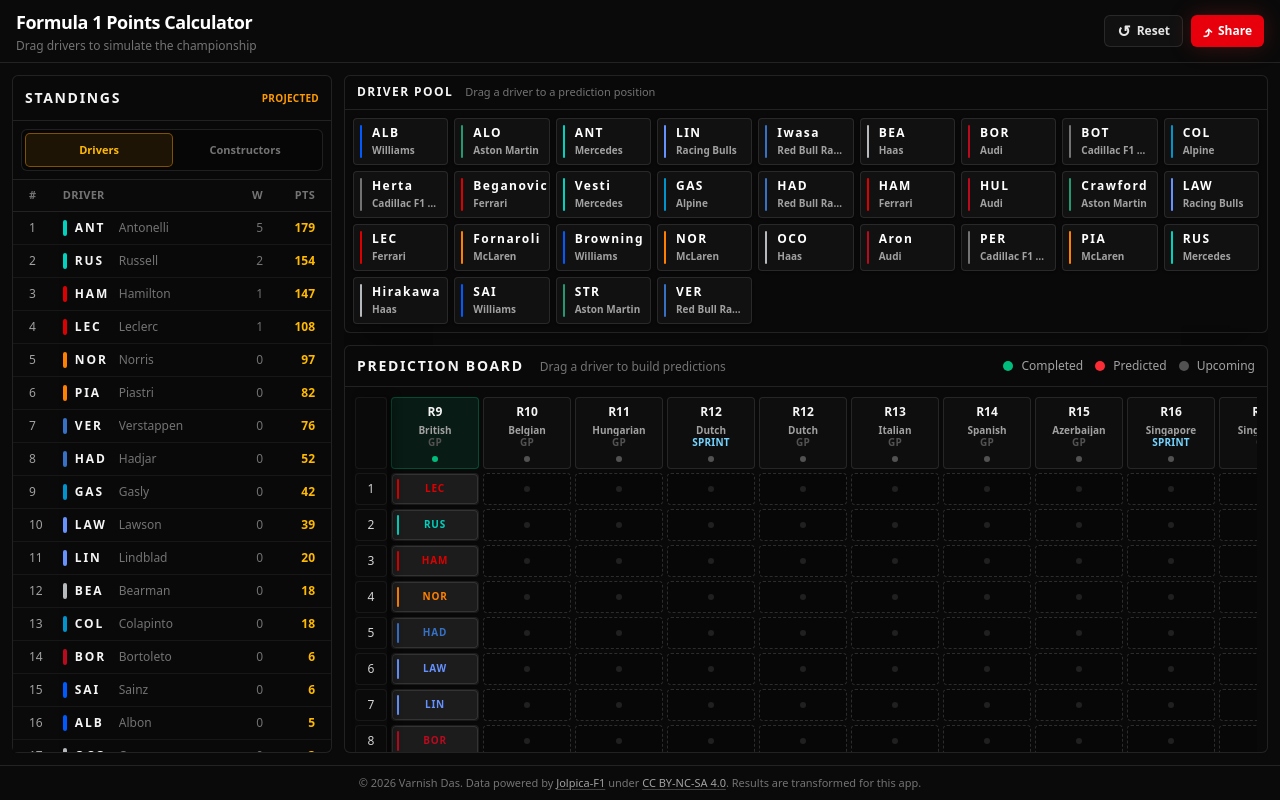
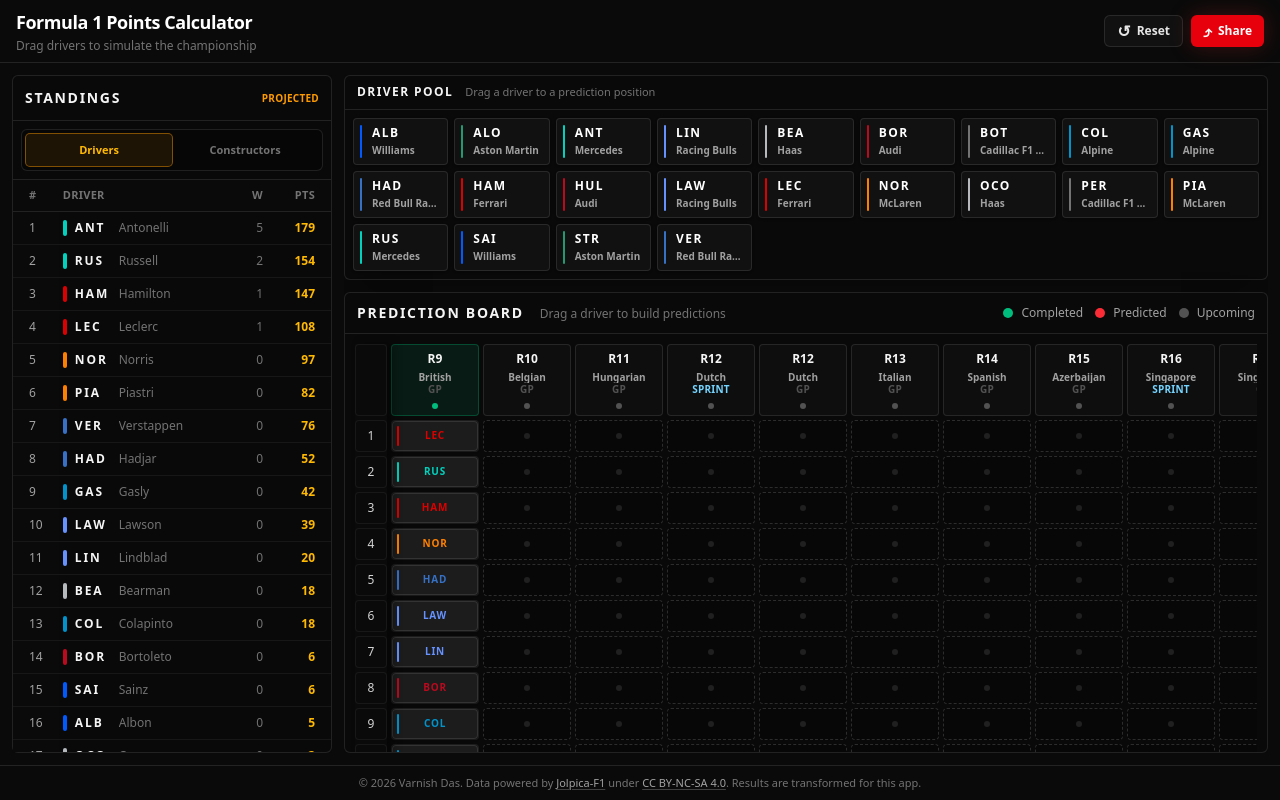
Before and after one commit to VarnishDas/f1-points-calculator, a React (Vite) app: page / in a window 1280 px wide. Built offline with nearby package versions, Linux system fonts and the light colour scheme.

Commit message:
exclude practice-only drivers

```diff
--- a/scripts/update-data.ts
+++ b/scripts/update-data.ts
@@ -35,11 +35,6 @@
 
 type SourceDriverStanding = {
   Driver: SourceDriver;
-  Constructors: SourceConstructor[];
-};
-
-type SourceDriverConstructors = {
-  driverId: string;
   Constructors: SourceConstructor[];
 };
 
@@ -102,7 +97,6 @@
   drivers: SourceDriver[];
   constructors: SourceConstructor[];
   driverStandings: SourceDriverStanding[];
-  driverConstructorHistory: SourceDriverConstructors[];
 };
 
 const ROOT_DIR = path.resolve(path.dirname(fileURLToPath(import.meta.url)), "..");
@@ -278,16 +272,6 @@
 ): Map<string, string> {
   const teamByDriver = new Map<string, string>();
 
-  for (const history of source.driverConstructorHistory) {
-    const latestConstructor = history.Constructors.at(-1);
-    if (latestConstructor) {
-      teamByDriver.set(
-        resolveDriverId(history.driverId),
-        resolveTeamId(latestConstructor.constructorId),
-      );
-    }
-  }
-
   for (const standing of source.driverStandings) {
     const latestConstructor = standing.Constructors.at(-1);
     if (latestConstructor) {
@@ -326,7 +310,6 @@
   const existingById = new Map(existing.teams.map((team) => [team.id, team]));
   const constructors = [
     ...source.constructors,
-    ...source.driverConstructorHistory.flatMap((history) => history.Constructors),
     ...source.driverStandings.flatMap((standing) => standing.Constructors),
     ...collectConstructorsFromResults(source.grandPrixResults),
     ...collectConstructorsFromResults(source.sprintResults),
@@ -371,11 +354,22 @@
     ...collectDriversFromResults(source.grandPrixResults),
     ...collectDriversFromResults(source.sprintResults),
   ]) {
-    sourceDriverById.set(resolveDriverId(sourceDriver.driverId), sourceDriver);
+    const id = resolveDriverId(sourceDriver.driverId);
+    const previous = sourceDriverById.get(id);
+    sourceDriverById.set(id, {
+      ...previous,
+      ...sourceDriver,
+      permanentNumber:
+        sourceDriver.permanentNumber ?? previous?.permanentNumber,
+      code: sourceDriver.code?.trim() || previous?.code,
+      nationality: sourceDriver.nationality ?? previous?.nationality,
+    });
   }
 
   const requiredDriverIds = new Set([
-    ...sourceDriverById.keys(),
+    ...source.driverStandings.map((standing) =>
+      resolveDriverId(standing.Driver.driverId),
+    ),
     ...racedDriverIds,
   ]);
 
@@ -675,22 +669,6 @@
   const seasonDrivers = drivers.MRData?.DriverTable?.Drivers ?? [];
   const driverStandings =
     standings.MRData?.StandingsTable?.StandingsLists?.at(-1)?.DriverStandings ?? [];
-  const standingDriverIds = new Set(
-    driverStandings.map((standing) => standing.Driver.driverId),
-  );
-
-  const driverConstructorHistory: SourceDriverConstructors[] = [];
-  for (const driver of seasonDrivers) {
-    if (standingDriverIds.has(driver.driverId)) continue;
-    const response = await fetchJson(
-      `${DATA_SOURCE_BASE_URL}/${season}/drivers/${driver.driverId}/constructors.json?limit=1000`,
-    );
-    driverConstructorHistory.push({
-      driverId: driver.driverId,
-      Constructors: response.MRData?.ConstructorTable?.Constructors ?? [],
-    });
-    await sleep(100);
-  }
 
   const grandPrixResults: JolpicaResponse[] = [];
   const sprintResults: JolpicaResponse[] = [];
@@ -714,7 +692,6 @@
     drivers: seasonDrivers,
     constructors: constructors.MRData?.ConstructorTable?.Constructors ?? [],
     driverStandings,
-    driverConstructorHistory,
   };
 }
 
--- a/src/data/drivers.json
+++ b/src/data/drivers.json
@@ -40,16 +40,6 @@
     "country": "British"
   },
   {
-    "id": "ayumu-iwasa",
-    "sourceId": "ayumu_iwasa",
-    "number": null,
-    "code": "Iwasa",
-    "firstName": "Ayumu",
-    "lastName": "Iwasa",
-    "teamId": "red-bull",
-    "country": "Unknown"
-  },
-  {
     "id": "bearman",
     "sourceId": "bearman",
     "number": 87,
@@ -88,36 +78,6 @@
     "lastName": "Colapinto",
     "teamId": "alpine",
     "country": "Argentine"
-  },
-  {
-    "id": "colton-herta",
-    "sourceId": "colton_herta",
-    "number": null,
-    "code": "Herta",
-    "firstName": "Colton",
-    "lastName": "Herta",
-    "teamId": "cadillac",
-    "country": "Unknown"
-  },
-  {
-    "id": "dino-beganovic",
-    "sourceId": "dino_beganovic",
-    "number": null,
-    "code": "Beganovic",
-    "firstName": "Dino",
-    "lastName": "Beganovic",
-    "teamId": "ferrari",
-    "country": "Unknown"
-  },
-  {
-    "id": "frederik-vesti",
-    "sourceId": "frederik_vesti",
-    "number": null,
-    "code": "Vesti",
-    "firstName": "Frederik",
-    "lastName": "Vesti",
-    "teamId": "mercedes",
-    "country": "Unknown"
   },
   {
     "id": "gasly",
@@ -160,16 +120,6 @@
     "country": "German"
   },
   {
-    "id": "jak-crawford",
-    "sourceId": "jak_crawford",
-    "number": null,
-    "code": "Crawford",
-    "firstName": "Jak",
-    "lastName": "Crawford",
-    "teamId": "aston-martin",
-    "country": "Unknown"
-  },
-  {
     "id": "lawson",
     "sourceId": "lawson",
     "number": 30,
@@ -190,26 +140,6 @@
     "country": "Monegasque"
   },
   {
-    "id": "leonardo-fornaroli",
-    "sourceId": "leonardo_fornaroli",
-    "number": null,
-    "code": "Fornaroli",
-    "firstName": "Leonardo",
-    "lastName": "Fornaroli",
-    "teamId": "mclaren",
-    "country": "Unknown"
-  },
-  {
-    "id": "luke-browning",
-    "sourceId": "luke_browning",
-    "number": null,
-    "code": "Browning",
-    "firstName": "Luke",
-    "lastName": "Browning",
-    "teamId": "williams",
-    "country": "Unknown"
-  },
-  {
     "id": "norris",
     "sourceId": "norris",
     "number": 1,
@@ -228,16 +158,6 @@
     "lastName": "Ocon",
     "teamId": "haas",
     "country": "French"
-  },
-  {
-    "id": "paul-aron",
-    "sourceId": "paul_aron",
-    "number": null,
-    "code": "Aron",
-    "firstName": "Paul",
-    "lastName": "Aron",
-    "teamId": "audi",
-    "country": "Unknown"
   },
   {
     "id": "perez",
@@ -270,16 +190,6 @@
     "country": "British"
   },
   {
-    "id": "ryo-hirakawa",
-    "sourceId": "ryo_hirakawa",
-    "number": null,
-    "code": "Hirakawa",
-    "firstName": "Ryo",
-    "lastName": "Hirakawa",
-    "teamId": "haas",
-    "country": "Unknown"
-  },
-  {
     "id": "sainz",
     "sourceId": "sainz",
     "number": 55,
--- a/src/data/metadata.json
+++ b/src/data/metadata.json
@@ -1,6 +1,6 @@
 {
   "season": 2026,
   "source": "https://api.jolpi.ca/ergast/f1",
-  "generatedAt": "2026-07-10T12:10:18.243Z",
+  "generatedAt": "2026-07-10T12:39:22.932Z",
   "warnings": []
 }
```
Also changed, not shown: 1 other file (tests, documents, lock files or other folders).
